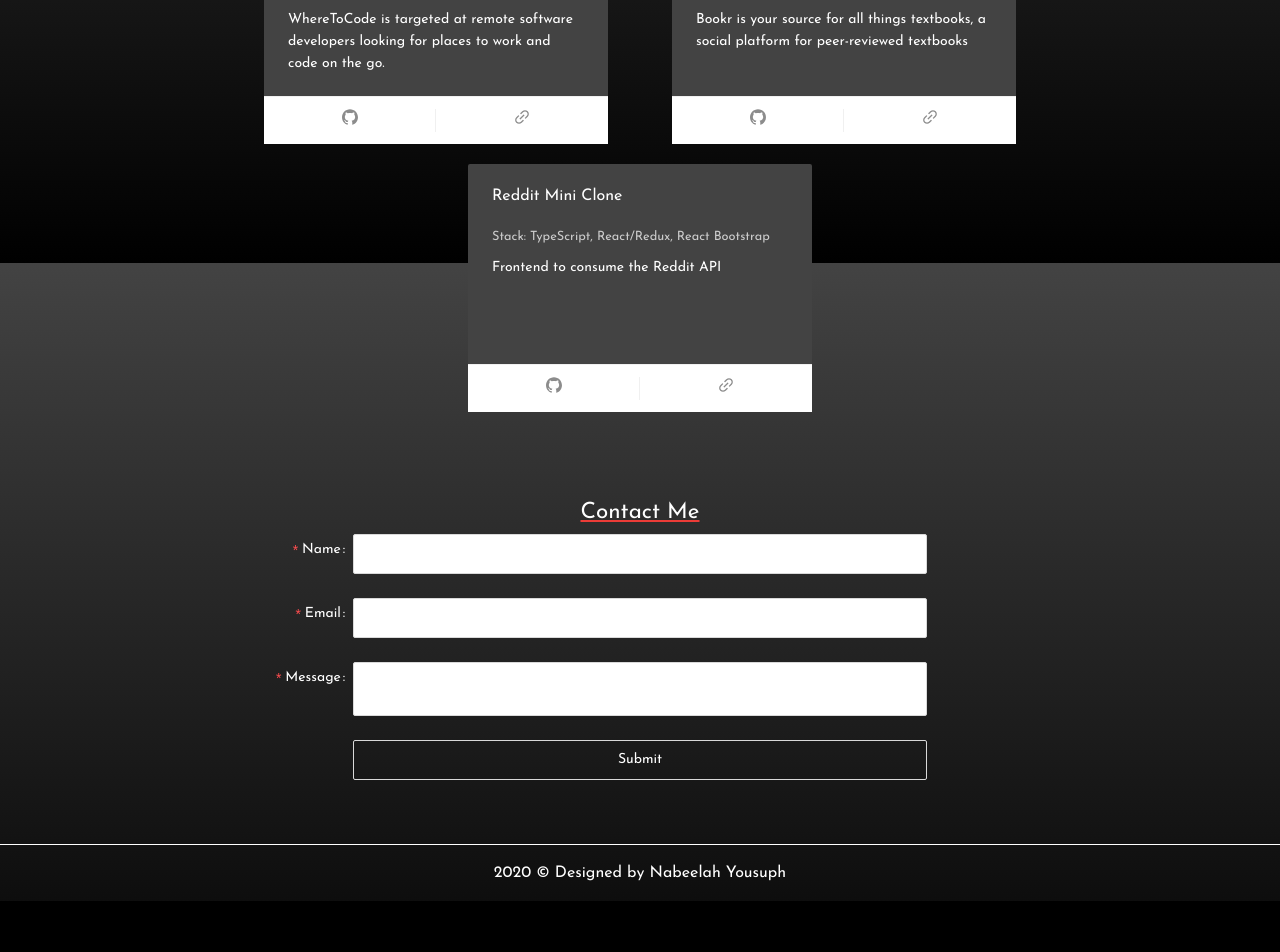
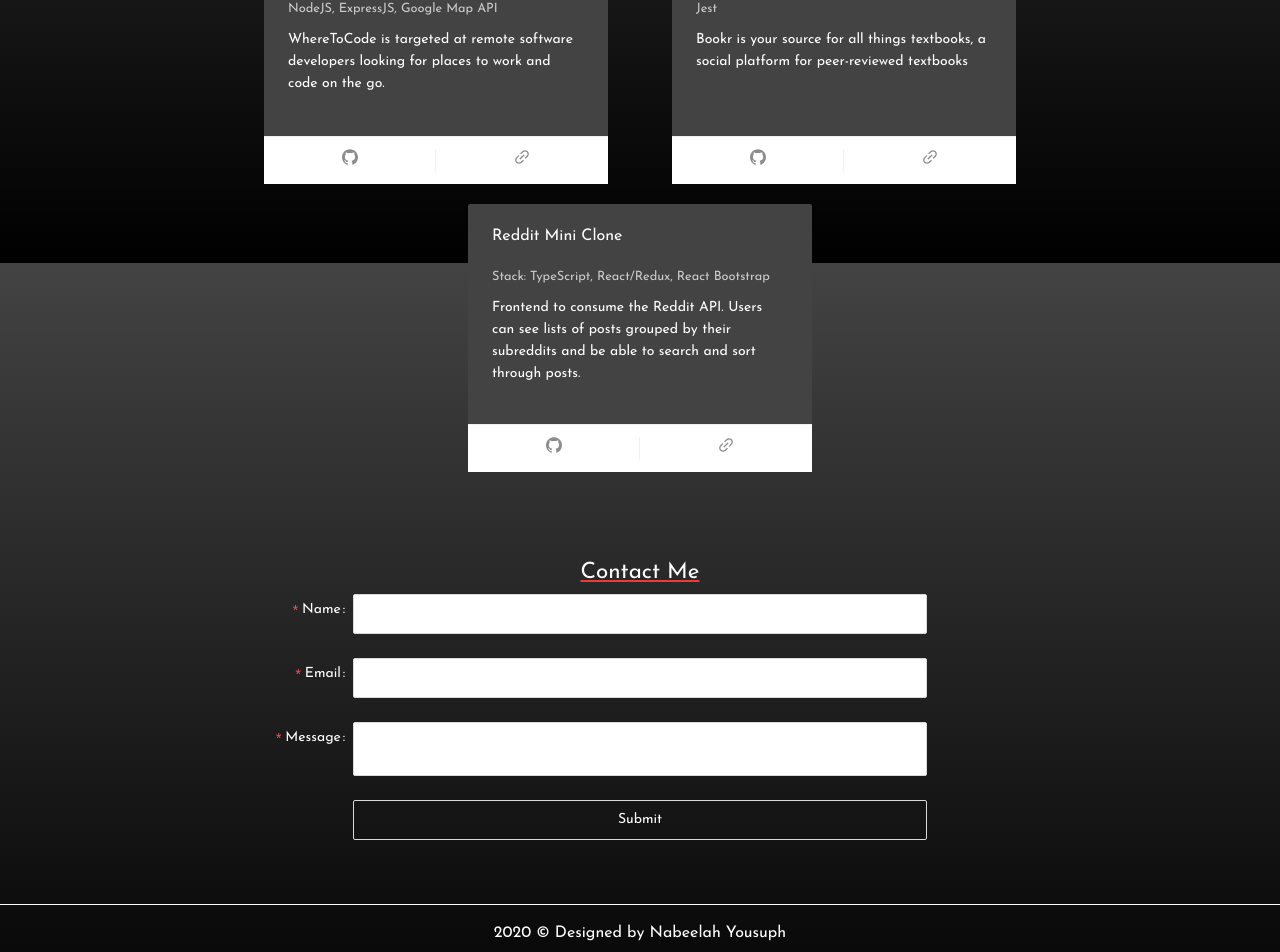
Before and after one commit to NabeelahY/Portfolio, a React (Create React App) app: page / in a window 1280 px wide. Shown: the part 1337-2289 px from the top of the page. Before the commit the page ends 2238 px from the top, so only its background shows below. Built offline with nearby package versions, Linux system fonts and the light colour scheme; no server answers.

Commit message:
Add descriptions

```diff
--- a/src/components/Projects.tsx
+++ b/src/components/Projects.tsx
@@ -40,7 +40,7 @@ const Projects: React.FC = () => {
     },
     {
       name: 'Reddit Mini Clone',
-      desc: 'Frontend to consume the Reddit API',
+      desc: 'Frontend to consume the Reddit API. Users can see lists of posts grouped by their subreddits and be able to search and sort through posts.',
       link: 'https://reddit-mini-clone.netlify.app/',
       github: 'https://github.com/NabeelahY/reddit-spa',
       stack: 'TypeScript, React/Redux, React Bootstrap',
--- a/src/components/styles/Projects.ts
+++ b/src/components/styles/Projects.ts
@@ -60,7 +60,7 @@ export const ProjectStyles = styled.section`
         width: 40%;
         margin: 10px;
         .ant-card-body {
-          height: 200px;
+          height: 220px;
         }
       }
     }
```
